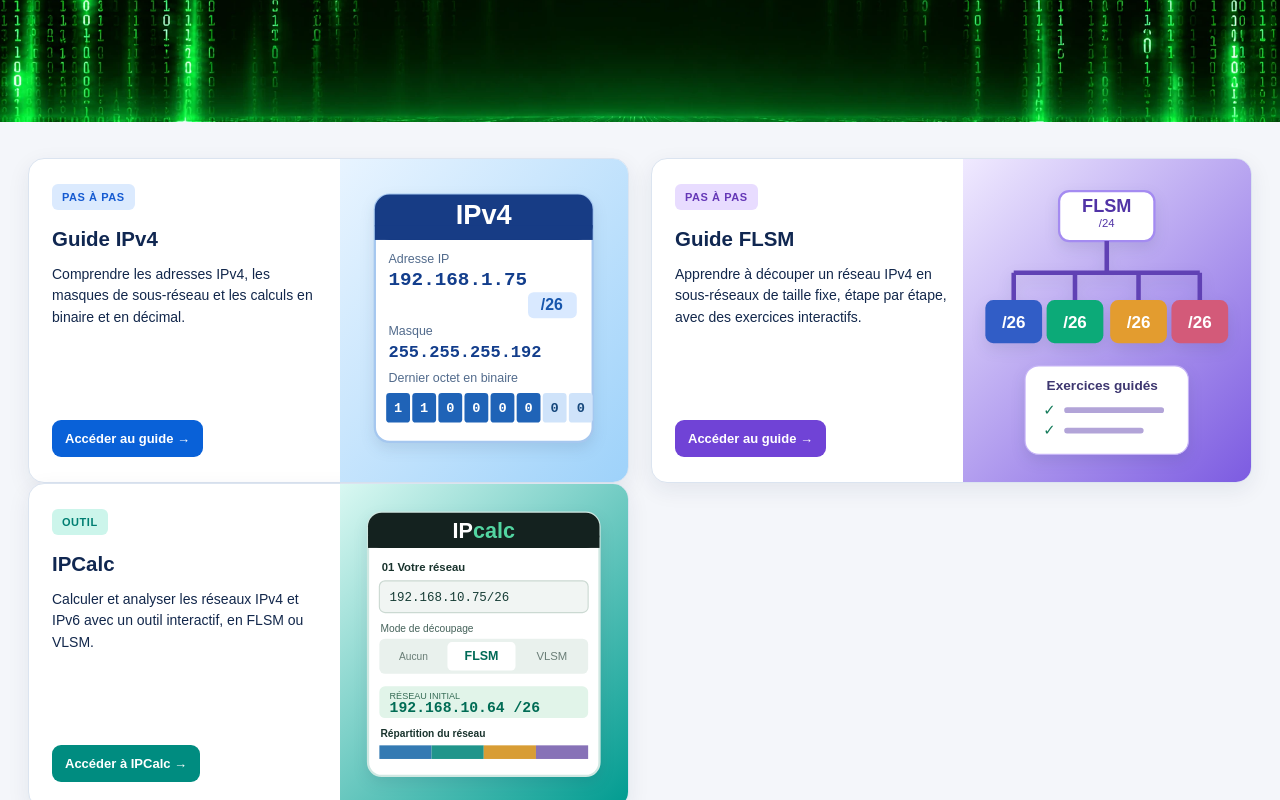
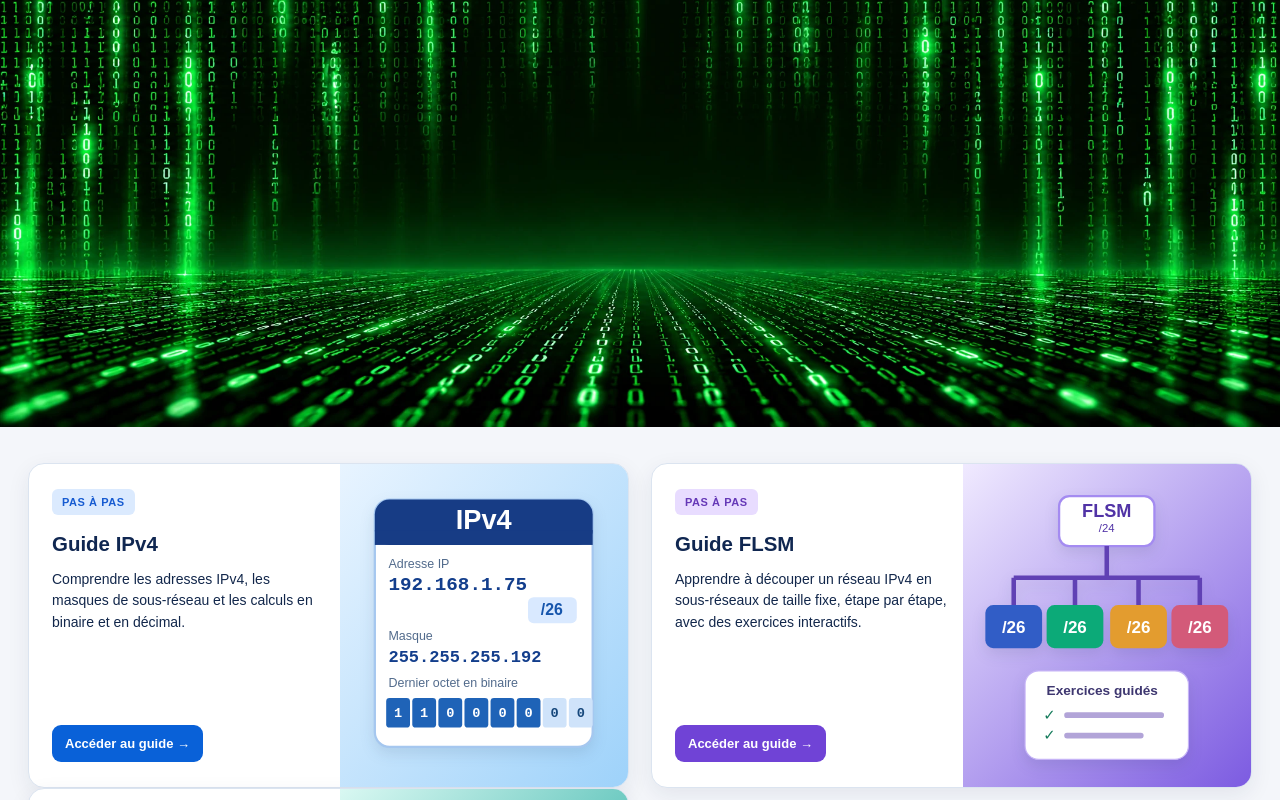
Before and after one commit to cscybersecurite/cscybersecurite.github.io, a plain HTML site: page index.html in a window 1280 px wide. Shown: the top 800 px of the page. Drawn offline with Linux system fonts and the light colour scheme.

Commit message:
Afficher le bandeau Matrix complet sans recadrage

```diff
--- a/index.html
+++ b/index.html
@@ -19,12 +19,7 @@
     header img {
       display: block;
       width: 100%;
-      height: clamp(120px, 9.5vw, 195px);
-      object-fit: cover;
-      object-position: center;
-    }
-    @media (max-width: 850px) {
-      header img { height: auto; object-fit: contain; }
+      height: auto;
     }
 
     main {
```
